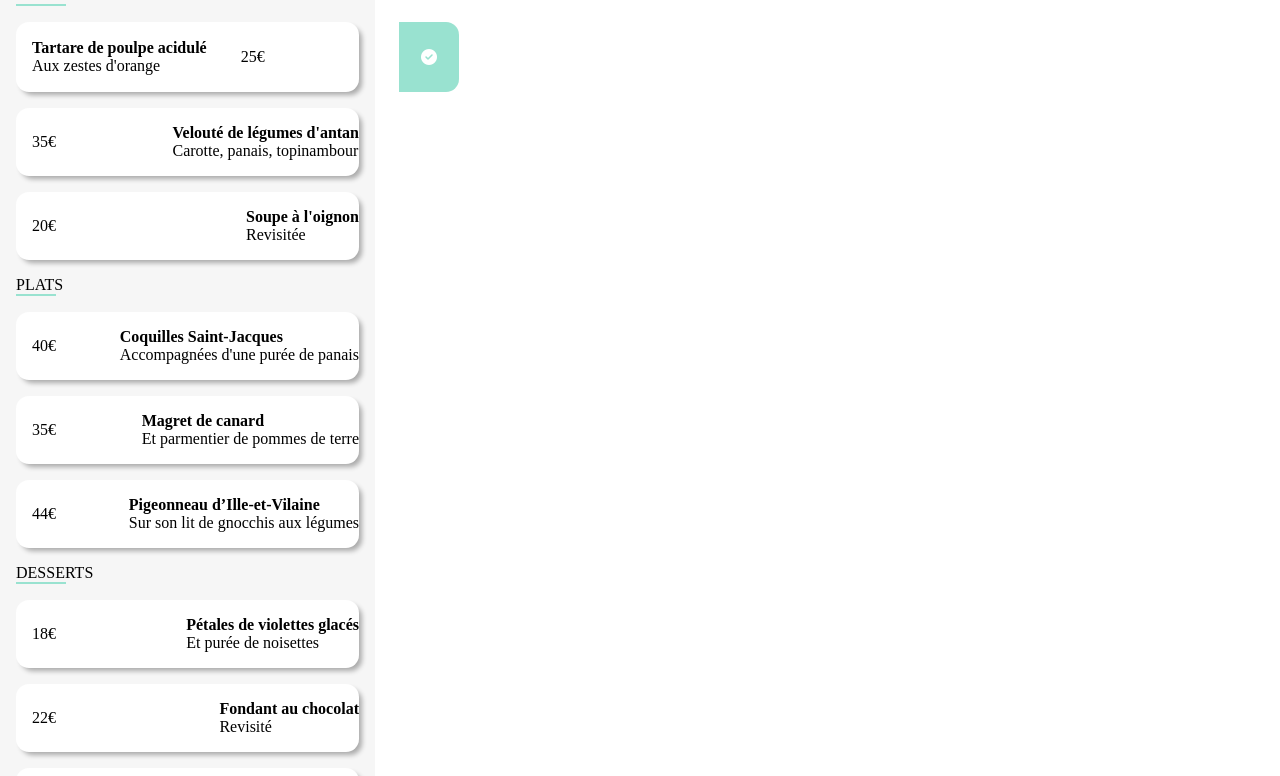
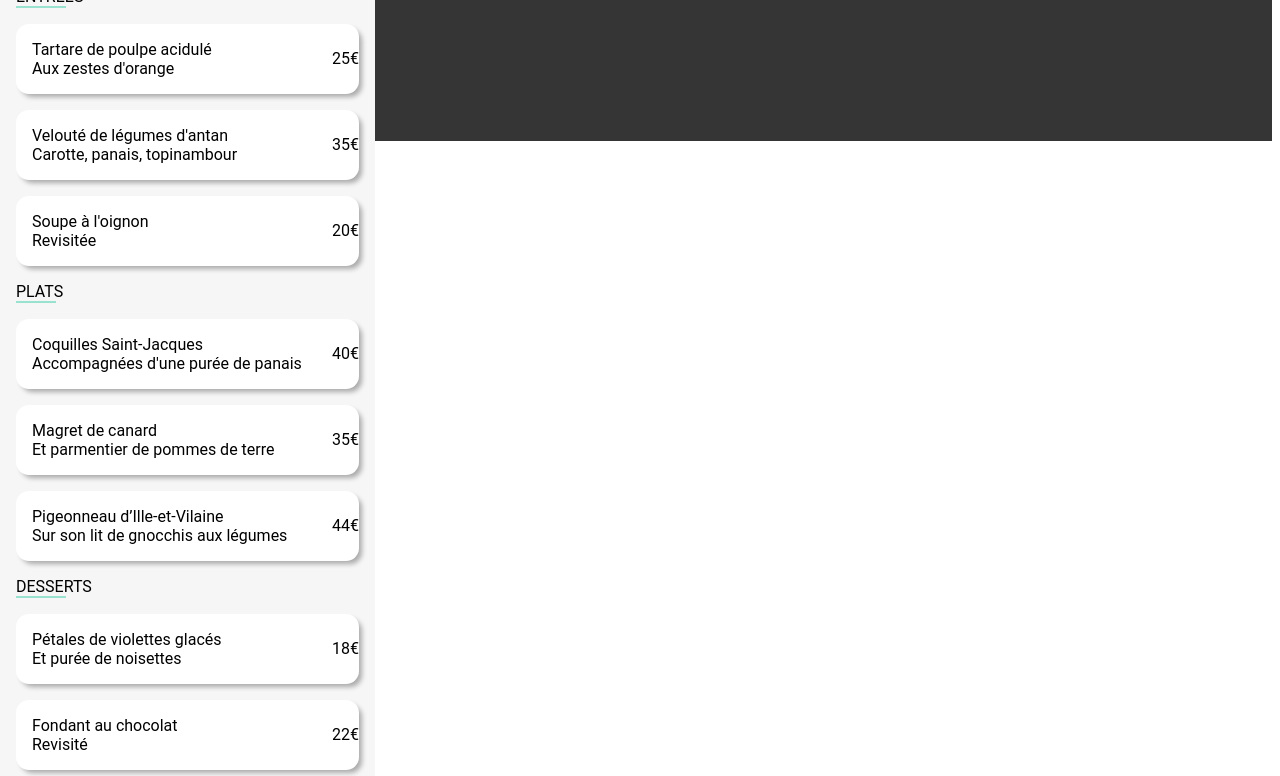
Before and after one commit to DydyCode/DylanBraz_3_13042021, a plain HTML site: page A la française.html in a window 1280 px wide. Shown: the part 347-1123 px from the top of the page. Drawn offline with Linux system fonts and the light colour scheme; a web font is replaced by a local one.

Commit message:
Ajout du mail au lien contact

```diff
--- a/A la française.html
+++ b/A la française.html
@@ -25,18 +25,16 @@
         <div class="A_la_Francaise_Titre">
             <h2>A la Française</h2>
             <i class="fa fa-heart A_la_Francaise_Coeur"></i>
+
         </div>
         <article class="Entrées">
             <p class="Card_Titre">Entrées</p>
             <div class="Card">
-                <div class="Card_Anime">
-                        <i class="fas fa-check-circle"></i>
-                </div>
-                <span class="Card_prix">25€</span>
                 <p>
                     <span class="bold">Tartare de poulpe acidulé</span>
                     <br>
                     Aux zestes d'orange</p>
+                <span class="Card_prix">25€</span>
             </div>
             <div class="Card">
                 <p>
@@ -102,5 +100,18 @@
             </div>
         </article>
     </section>
+    <footer>
+        <section class="Footer">
+            <img src="/images/logo/ohmyfood.png" class="Footer_Logo" alt="logo" width="120">
+            <div class="Footer_Couverts">
+                <i class="fa fa-utensils"></i>
+                <a href="#"><p>Proposer un restaurant</p></a>
+            </div>
+            <div class="Footer_TexteBas">
+                <a href="#"><p>Mention légales</p></a>
+                <a href="mailto:dydycode74@gmail.com"><p>Contact</p></a>
+            </div>
+        </section>
+    </footer>
 </body>
 </html>
--- a/utils/styles.scss
+++ b/utils/styles.scss
@@ -5,9 +5,13 @@ $couleur_Tertiaire:#99E2D0;
 $couleur_TertiaireSombre:#139273;
 body {
     margin-left: 0;
+    font-family: "roboto";
 }
 a {
     text-decoration: none;
+}
+a:visited {
+    color: black;
 }
 /******header *****/
 .OhMyFoodLogo {
@@ -136,11 +140,11 @@ a {
        margin-top: 1rem;
        border-radius: 3px;
     }
+    &_bold {
+        font-weight: bold;
+        color: black;
+    }
 
-}
-.bold {
-    font-weight: bold;
-    color: black;
 }
 .La_note_enchantée {
     object-position: 40% 60%;
@@ -149,7 +153,7 @@ a {
     object-position: 10% 90%;
 }
 /***** Footer *****/
-footer {
+.Footer {
     background-color: #353535;
 }
 .Footer {
@@ -211,7 +215,6 @@ footer {
 
 .Card {
     display: flex;
-    flex-direction: row-reverse;
     justify-content: space-between;
     align-items: center;
     background-color: white;
@@ -235,25 +238,9 @@ footer {
     width: 40px;
     text-transform: uppercase;
 }
-.Card_Anime {
-    background-color: $couleur_Tertiaire;
-    width: 60px;
-    height: 70px;
-    border-radius: 0 13px 13px 0;
-    display: flex;
-    align-items: center;
-    justify-content: center;
-    color: white;
-    transform:translateX(100px);
-    & .fa-check-circle {
-        transform: rotateX(0turn);
-    }
+
+
+.fa-heart:active {
+    color:$couleur_primaire;
+    cursor: pointer;
 }
-.Card {
-    &:active {
-        .Card_Anime {
-            transform: translateX(0px);
-            transition: transform 0.4s;
-        }
-    }
-}
```
Also changed, not shown: index.html (+1 -1 lines), utils/styles.css, 1 other file.
